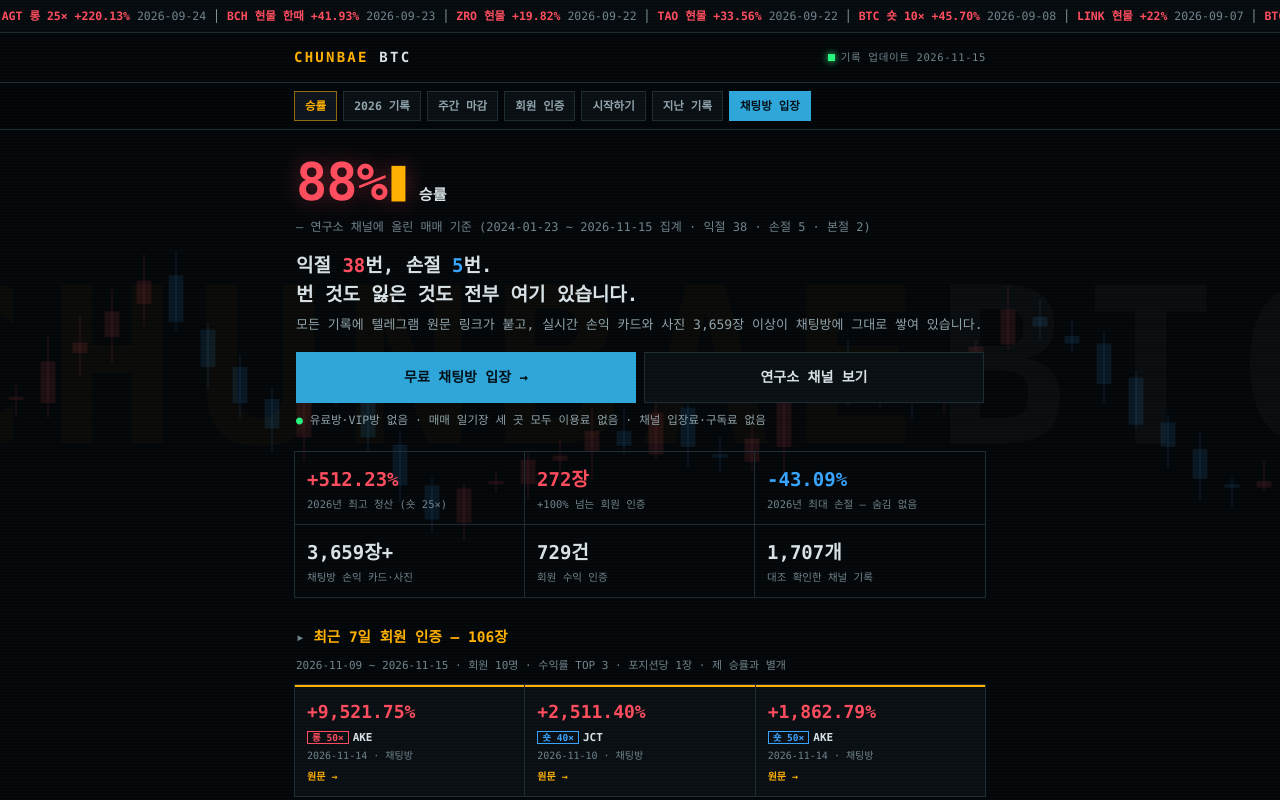
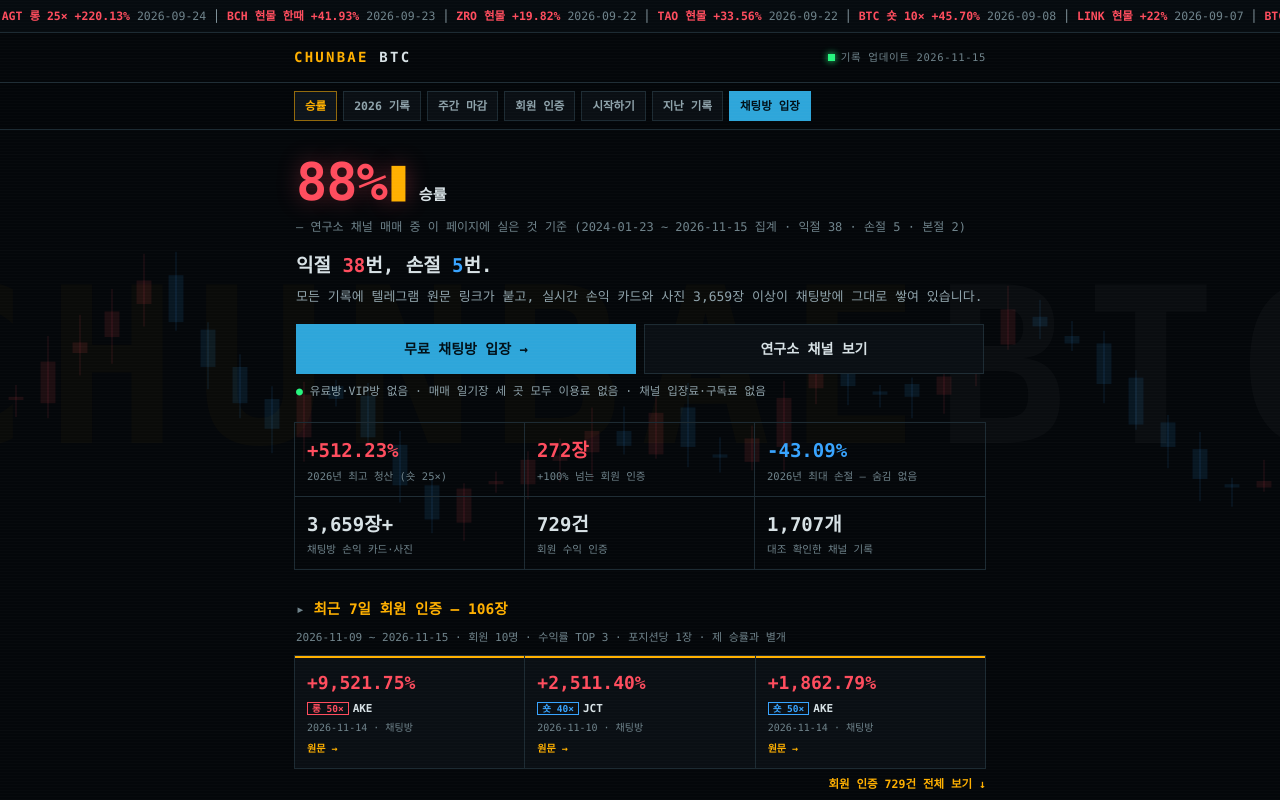
Before and after one commit to chunbae7469-a11y/chunbae-record, a plain HTML site: page index.html in a window 1280 px wide. Shown: the top 800 px of the page. Drawn offline with Linux system fonts and the light colour scheme.

Commit message:
v52: 승률 범위 표기 «연구소 채널 매매 중 이 페이지에 실은 것 기준» · «번 것도 잃은 것도 전부 여기 있습니다»·«전부 공개» 삭제(88% 유지)
Co-Authored-By: Claude Opus 5.5 <noreply@anthropic.com>

```diff
--- a/index.html
+++ b/index.html
@@ -5,13 +5,13 @@
 <meta name="viewport" content="width=device-width, initial-scale=1, viewport-fit=cover">
 <meta name="theme-color" content="#04070a">
 <title>춘배 매매 성적표</title>
-<meta name="description" content="승률 88% — 익절 38·손절 5 전부 공개. 회원 수익 인증 729건, 모든 기록에 텔레그램 원문 링크. 채널·채팅방·일기장 모두 무료.">
+<meta name="description" content="승률 88%(연구소 채널 매매 중 이 페이지에 실은 것 기준) — 익절 38·손절 5. 회원 수익 인증 729건, 모든 기록에 텔레그램 원문 링크. 채널·채팅방·일기장 모두 무료.">
   <meta property="og:type" content="website">
   <meta property="og:url" content="https://chunbae7469-a11y.github.io/chunbae-record/">
   <meta property="og:site_name" content="춘배 매매 성적표">
   <meta property="og:locale" content="ko_KR">
-  <meta property="og:title" content="춘배 매매 성적표 — 익절도 손절도 전부 공개">
-  <meta property="og:description" content="2022년부터의 매매 기록. 승률 집계 기준(2024-01-23 ~ 2026-11-15) 손절 5건·본절 2건·익절 38건, 회원 수익 인증 729건. 모든 건에 텔레그램 원문 링크. 정보 제공 목적 · 투자 권유 아님.">
+  <meta property="og:title" content="춘배 매매 성적표 — 익절도 손절도 공개">
+  <meta property="og:description" content="2022년부터의 매매 기록. 승률 집계 기준(2024-01-23 ~ 2026-11-15)은 연구소 채널 매매 중 이 페이지에 실은 것 — 손절 5건·본절 2건·익절 38건, 회원 수익 인증 729건. 모든 건에 텔레그램 원문 링크. 정보 제공 목적 · 투자 권유 아님.">
   <meta property="og:image" content="https://chunbae7469-a11y.github.io/chunbae-record/og-chunbae.jpg?v=38">
   <meta property="og:image:width" content="1232">
   <meta property="og:image:height" content="970">
@@ -240,8 +240,8 @@ body.has-dock .wrap{padding-bottom:96px}
 
 <div class="head" id="s-top">
   <div class="rate"><span class="big num">88%</span><span class="lb">승률</span>
-    <span class="cap">— 연구소 채널에 올린 매매 기준 (<span class="nw">2024-01-23 ~ 2026-11-15</span> 집계 · 익절 38 · 손절 5 · 본절 2)</span></div>
-  <h1>익절 <em>38</em>번, 손절 <u>5</u>번.<br>번 것도 잃은 것도 전부 여기 있습니다.</h1>
+    <span class="cap">— 연구소 채널 매매 중 이 페이지에 실은 것 기준 (<span class="nw">2024-01-23 ~ 2026-11-15</span> 집계 · 익절 38 · 손절 5 · 본절 2)</span></div>
+  <h1>익절 <em>38</em>번, 손절 <u>5</u>번.</h1>
   <p>모든 기록에 텔레그램 원문 링크가 붙고, 실시간 손익 카드와 사진 3,659장 이상이 채팅방에 그대로 쌓여 있습니다.</p>
   <div class="hcta" id="hero-cta">
     <a class="b1" href="https://t.me/chunbae74" target="_blank" rel="noopener">무료 채팅방 입장&nbsp;→</a>
```
